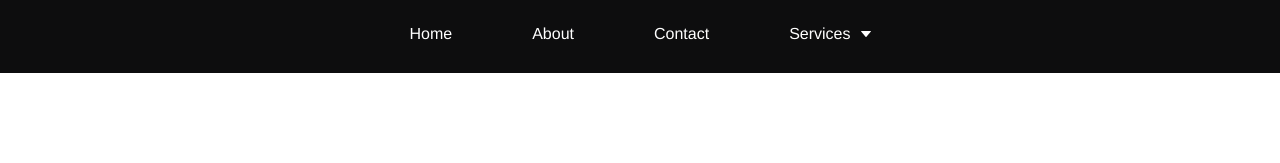
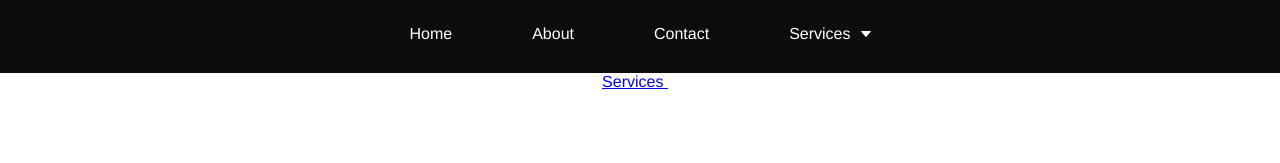
Before and after one commit to Mozes721/Vue_Navbar, a Vue app: page /services in a window 1280 px wide. Shown: the top 163 px of the page. Built offline with nearby package versions, Linux system fonts and the light colour scheme; the HTML template or start-up script is replaced by a standard one.

Commit message:
dropdown routing
dropdown routing working

```diff
--- a/package.json
+++ b/package.json
@@ -8,7 +8,7 @@
   },
   "dependencies": {
     "vue": "^2.6.11",
-    "vue-router": "^3.2.0"
+    "vue-router": "^3.5.1"
   },
   "devDependencies": {
     "@vue/cli-plugin-router": "~4.5.0",
--- a/src/components/Navbar.vue
+++ b/src/components/Navbar.vue
@@ -3,56 +3,27 @@
         <div class="menu-item"><router-link to="/">Home</router-link></div>
         <div class="menu-item"><router-link to="/about">About</router-link></div>
         <div class="menu-item"><router-link to="/contacts">Contact</router-link></div>
-        <Services title="Services" :items="services"/>
+        <Services title="Services" />
     </nav>
 </template>
 
 <script>
 import Services from '../components/Services'
-import Web from '@/components/Dropdown_folder/Web'
-import Design from '@/components/Dropdown_folder/Design'
-import Videos from '@/components/Dropdown_folder/Videos'
-
-
 export default {
   name: 'navbar',
   components: {
     Services
   },
-  data () {
-    return {
-      services: [
-        {
-          path: '/web',
-          name: 'Web',
-          components: Web
-        },
-        {
-          path: '/design',
-          name: 'Design',
-          components: Design
-        },
-        {
-          path: '/videos',
-          name: 'Videos',
-          components: Videos
-        }
-      ],
-      mode: 'history'
-    }
-  }
+
 }
-
 </script>
 <style>
-
 nav {
   width: 100vw;
   background-color: #0d0d0e;
   display: flex;
   align-items: center;
   justify-content: center;
-
 }
 nav .menu-item {
   color: #FFF;
@@ -72,5 +43,4 @@ nav .menu-item a {
   color: inherit;
   text-decoration: none;
 }
-
 </style>
--- a/src/components/Services.vue
+++ b/src/components/Services.vue
@@ -1,37 +1,38 @@
 <template>
     <div class="menu-item" @click="isOpen = !isOpen" >
         <a href ='#'>
-            {{ title }}
+            Services
         </a>
         <svg viewBox="0 0 1030 638" width="10">
             <path d="M1017 68L541 626q-11 12-26 12t-26-12L13 68Q-3 49 6 24.5T39 0h952q24 0 33 24.5t-7 43.5z" fill="#FFF"></path>
         </svg>
         <transition name="fade" apear>
          <div class="sub-menu" v-if="isOpen">
-            <div v-for="route in route" v-bind:key="route.path" :to="route.path" class="menu-item">
-                <!-- <router-link :to="{path:item.path}">{{item.name}}</router-link> -->
-                {{router.name}}
+            <div class="menu-item">
+              <router-link to="/services/web">Web</router-link>
+            </div>
+            <div class="menu-item">
+              <router-link to="/services/design">Design</router-link>
+            </div>
+            <div class="menu-item">
+              <router-link to="/services/videos">Videos</router-link>
             </div>
         </div>
         </transition>
     </div>
 </template>
 
-
-
 <script>
 
 export default {
   name: 'services',
-  props: ['title', 'path', 'name'],
+  props: 'title',
   data () {
     return {
       isOpen: false,
       }
     }
 }
-
-
 </script>
 
 <style>
@@ -39,7 +40,6 @@ nav .menu-item svg {
     width: 10px;
     margin-left: 10px;
 }
-
 nav .menu-item .sub-menu {
   position: absolute;
   background-color: #222;
@@ -49,7 +49,6 @@ nav .menu-item .sub-menu {
   width: max-content;
   border-radius: 0px 0px 16px 16px;
 }
-
 .fade-enter-active,
 .fade-leave-active {
   transition: all .5s ease-out;
@@ -58,7 +57,6 @@ nav .menu-item .sub-menu {
 .fade-leave-to {
   opacity: 0;
 }
-
 .sub-menu {
   cursor: pointer;
 }
--- a/src/router/index.js
+++ b/src/router/index.js
@@ -3,10 +3,15 @@ import Router from 'vue-router'
 import Home from '@/components/Home'
 import About from '@/components/About'
 import Contacts from '@/components/Contacts'
+import Services from '../components/Services'
 
+import Web from '@/components/Dropdown_folder/Web'
+import Design from '@/components/Dropdown_folder/Design'
+import Videos from '@/components/Dropdown_folder/Videos'
 
 Vue.use(Router)
 export default new Router({
+  mode: 'history',
   routes: [
     {
       path: '/',
@@ -23,6 +28,25 @@ export default new Router({
       name: 'Contacts',
       component: Contacts
     },
-  ],
-  mode: 'history'
+    {
+      path: '/services',
+      name: 'Services',
+      component: Services
+    },
+    {
+      path: '/services/web',
+      name: 'Web',
+      component: Web
+    },
+    {
+      path: '/services/design',
+      name: Design,
+      component: Design
+    },
+    {
+      path: '/services/videos',
+      name: 'Videos',
+      component: Videos
+    }
+  ]
 })
```
Also changed, not shown: 7 other files (tests, documents, lock files or other folders).
